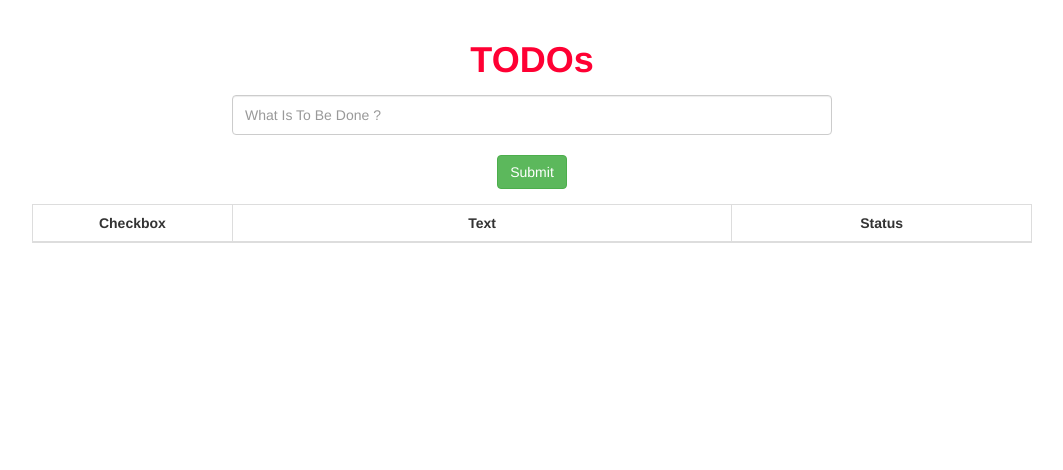
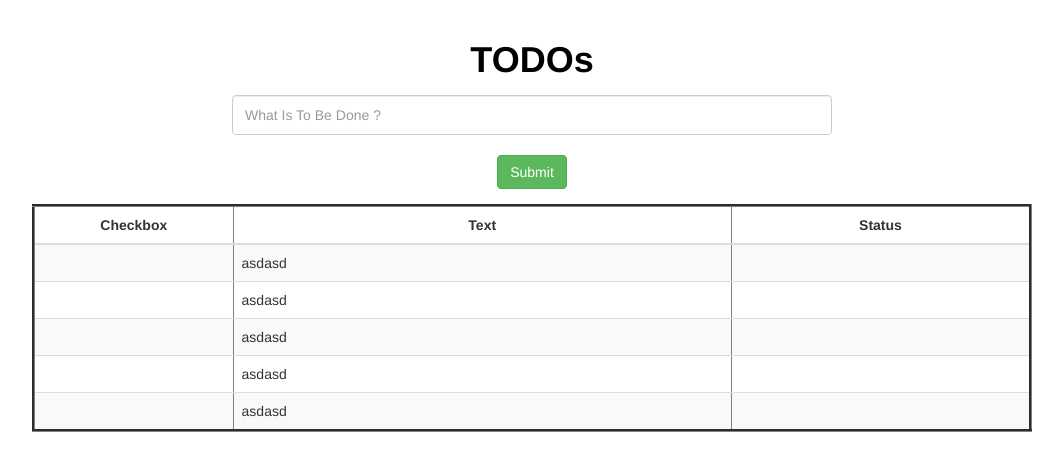
Before and after one commit to maart2312/todos, a website: page todos/main.html in a window 1280 px wide. Shown: the whole page, without its empty margins (108-1171 px from the left). Drawn offline with nearby package versions, Linux system fonts and the light colour scheme.

Commit message:
change table

```diff
--- a/todos/app.js
+++ b/todos/app.js
@@ -1,7 +1,7 @@
 angular.module('ContactApp', [])
   .service('contactService', function (){
     var self = this
-    self.contacts = [
+    self.contacts = [ {text : 'asdasd'},{text : 'asdasd'},{text : 'asdasd'},{text : 'asdasd'},{text : 'asdasd'}
     ]
     self.list = function (){
       return self.contacts
--- a/todos/main.html
+++ b/todos/main.html
@@ -1,15 +1,14 @@
 <!DOCTYPE html>
-<html ng-app = "ContactApp">
+<html ng-app = "ContactApp" >
   <head>
     <meta charset="utf-8">
     </br>
     <title> TODOs </title>
      <link href="node_modules/bootstrap/dist/css/bootstrap.min.css" rel="stylesheet">
   </head>
-
   <body>
     <center>
-      <h1><label for="Todos" style="color:#FF0033">TODOs</label></h1>
+      <h1><label for="Todos" style="color:#000000">TODOs</label></h1>
           <div ng-controller = "AddContactController">
             <div class="form-group">
               <input type="text" class="form-control" id="text" name="text" style="width:600px; height:40px" placeholder="What Is To Be Done ?"ng-model= "text"> </br>
@@ -17,8 +16,8 @@
             </div>
           </div>
           <div ng-controller="ListTodoController">
-            <table class="table table-bordered" style="width:1000px; height:40px">
-              <thead>
+            <table class="table table-striped" border ="3"  style="width:1000px; height:40px">
+              <thead >
                 <tr>
                   <th style="width:200px; height:20px"><center>Checkbox</center></th>
                   <th style="width:500px; height:20px"><center>Text</center></th>
```
